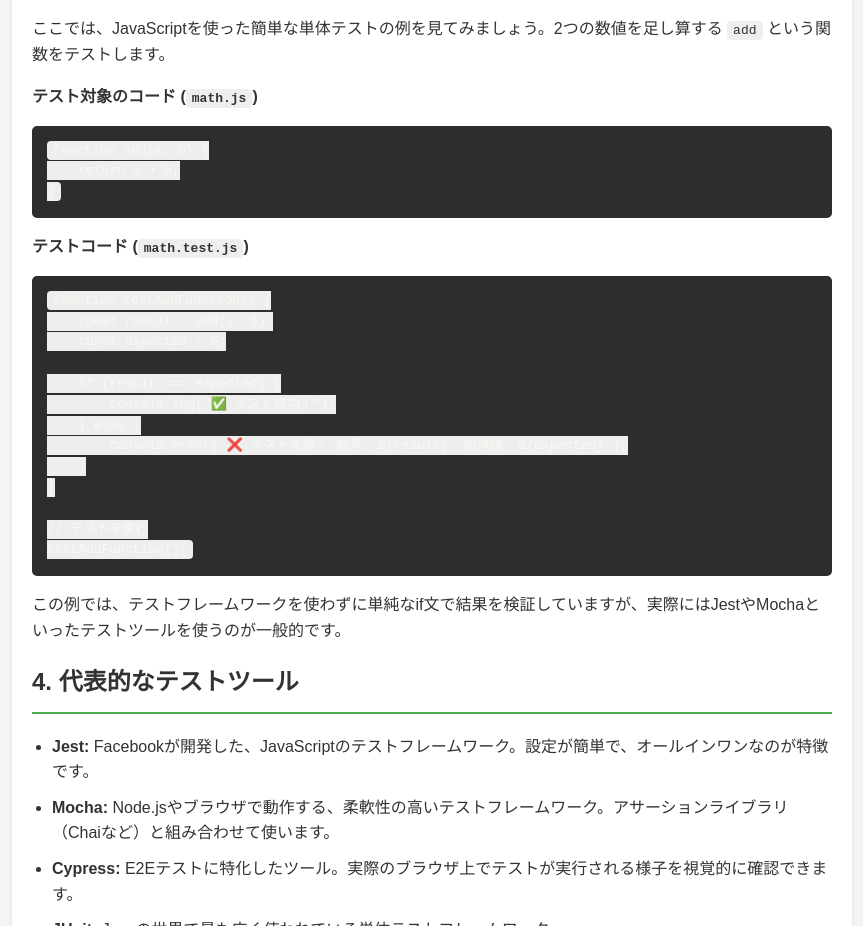
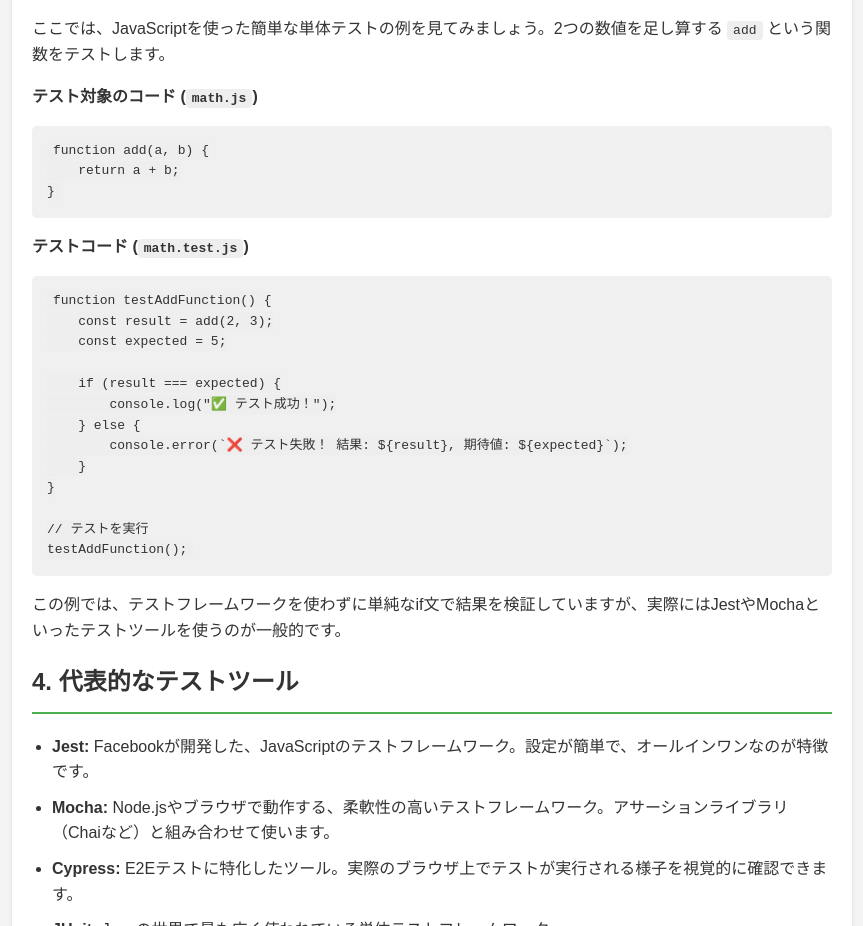
Before and after one commit to Namerou7716/test-learning.io, a plain HTML site: page index.html in a window 1280 px wide. Shown: the part 900-1826 px from the top of the page, without its empty margins (208-1071 px from the left). Drawn offline with Linux system fonts and the light colour scheme.

Commit message:
fix color code

```diff
--- a/index.html
+++ b/index.html
@@ -33,8 +33,8 @@
             font-family: monospace;
         }
         pre {
-            background-color: #2d2d2d;
-            color: #f8f8f2;
+            background-color: #f0f0f0;
+            color: #333;
             padding: 15px;
             border-radius: 5px;
             overflow-x: auto;
```
